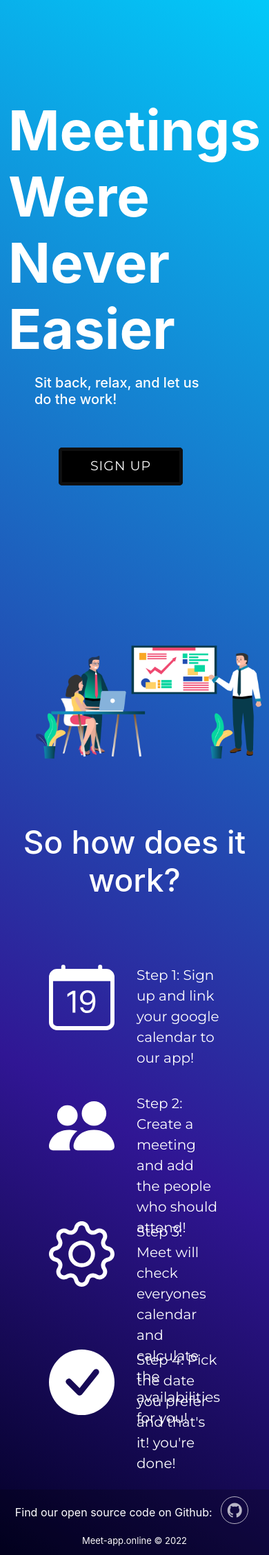
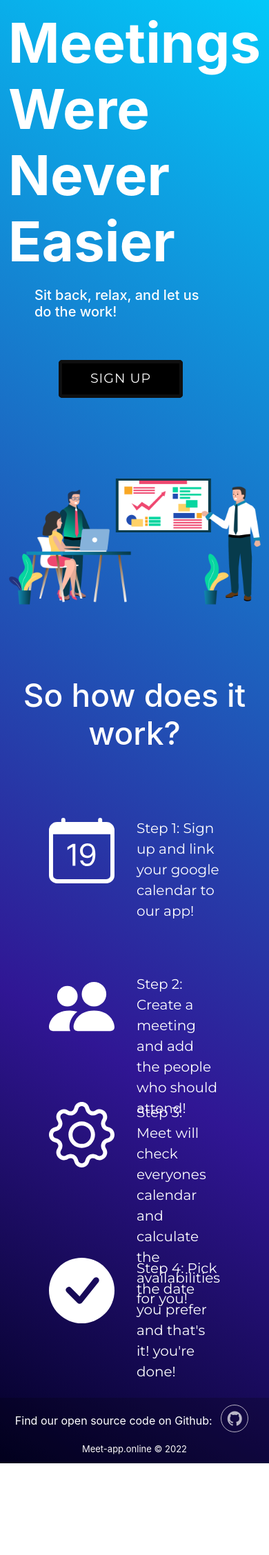
Before and after one commit to Ade2387/Meet-app, a Rails app: page / in a window 390 px wide. Shown: the part 106-2361 px from the top of the page at 69% size. After the commit the page ends 2228 px from the top, so only its background shows below. Run offline with Rails 7, Linux system fonts and the light colour scheme; style sheets or scripts are compiled from the project's sources; some libraries are stand-ins or nearby versions; some web fonts are replaced.

Commit message:
responsiveness

```diff
--- a/app/assets/stylesheets/components/_banner.scss
+++ b/app/assets/stylesheets/components/_banner.scss
@@ -181,14 +181,21 @@ display: flex;
 
   .bottom-container {
     grid-template-columns: 1fr;
+    flex-wrap: wrap;
   }
 
   .banner-content {
     padding-bottom: 0px;
+    height: 70vh;
+  }
+
+  .banner-content h {
+    padding-bottom: 30px;
   }
 
   .top-container img {
     height: 100%;
+    padding-left: 0;
   }
 
   .instruction-heading {
@@ -198,6 +205,7 @@ display: flex;
 
   .info-2{
     grid-column: 1;
+    padding-top: 35px;
   }
 
   .info-1 p {
```
